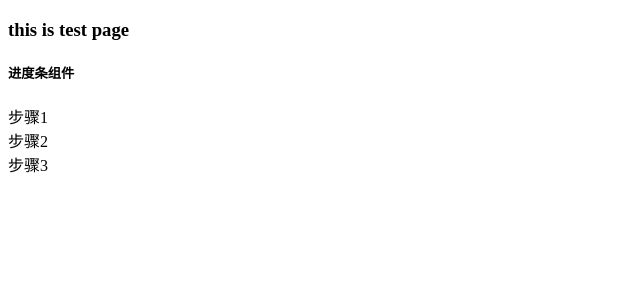
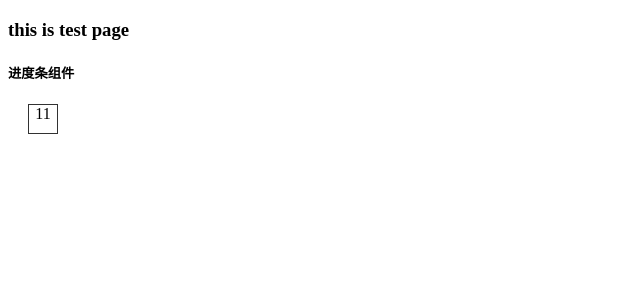
Before and after one commit to gaomin-github/my-pj6, a JavaScript app: page /navDemo in a window 1280 px wide. Shown: the top 300 px of the page, without its empty margins (0-640 px from the left). Built offline with nearby package versions, Linux system fonts and the light colour scheme; the HTML template or start-up script is replaced by a standard one.

Commit message:
step component
step component

```diff
--- a/src/components/nav/Step.vue
+++ b/src/components/nav/Step.vue
@@ -1,8 +1,12 @@
 <template>
     <section class="container">
-        <section v-for="(item,key) in dataSource" :key="key">
-            {{item.label}}
-        </section>
+        <!--<section class="step_item" v-for="(item,key) in dataSource" :key="key">-->
+           <!--<section class="step_key">{{key}}</section>-->
+            <!--<section class="step_label">-->
+                <!--{{item.label}}-->
+            <!--</section>-->
+        <!--</section>-->
+        <section class="step_key"><span>1</span>1</section>
     </section>
 </template>
 <script lang="ts">
@@ -28,7 +32,19 @@
 </script>
 <style lang="scss" scoped>
     .container{
-        width:60px;
+        /*width:60px;*/
+        /*height:30px;*/
+        margin-left: 20px;
+    }
+    .step_key{
+        width:30px;
         height:30px;
+        float:left;
+        /*border-radius: 15px;*/
+        border:1px rgb(50,50,50) solid;
+        text-align: center;
+        vertical-align: bottom;
+        /*line-height: 30px;*/
+        /*position: absolute;*/
     }
 </style>
```
